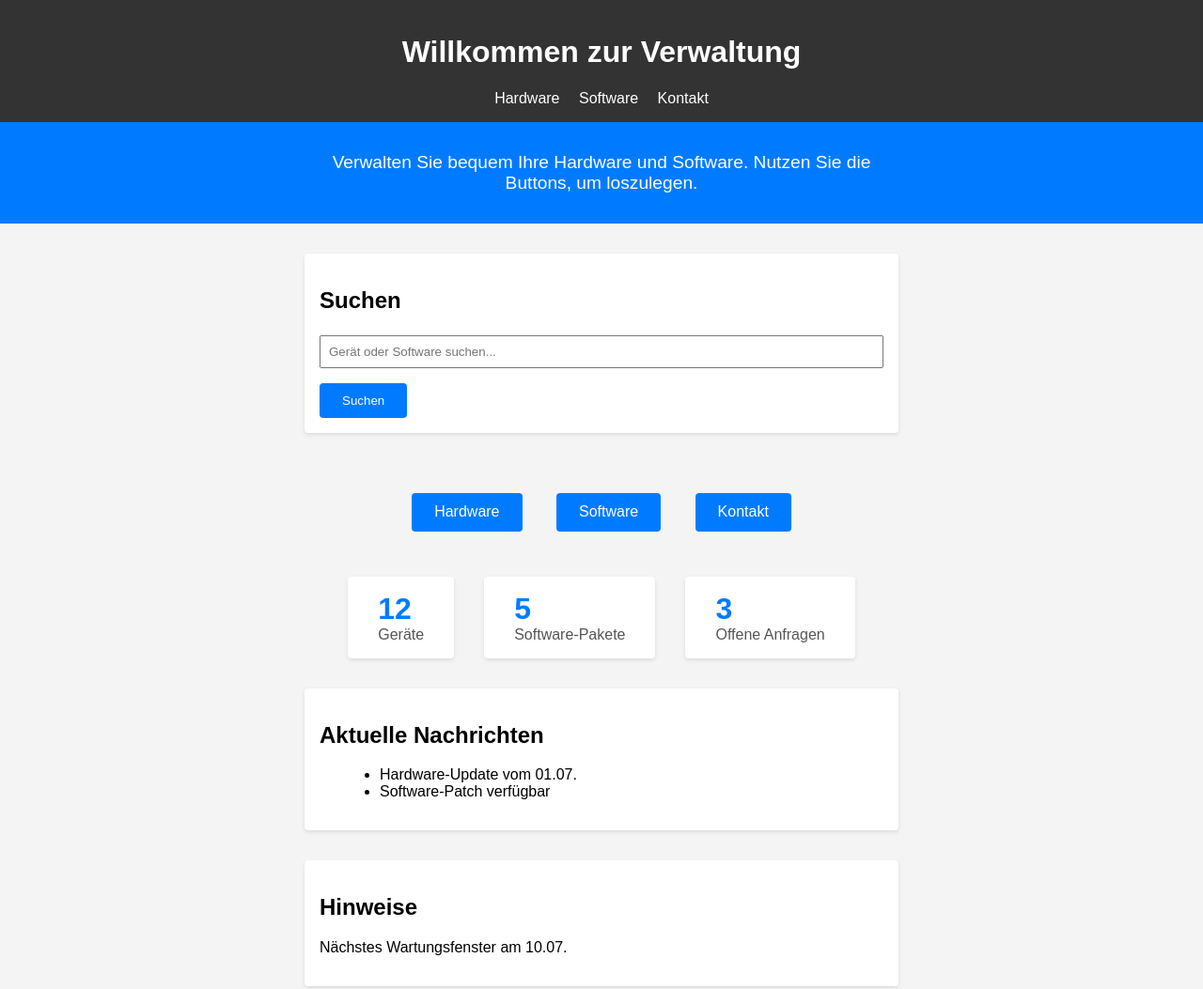
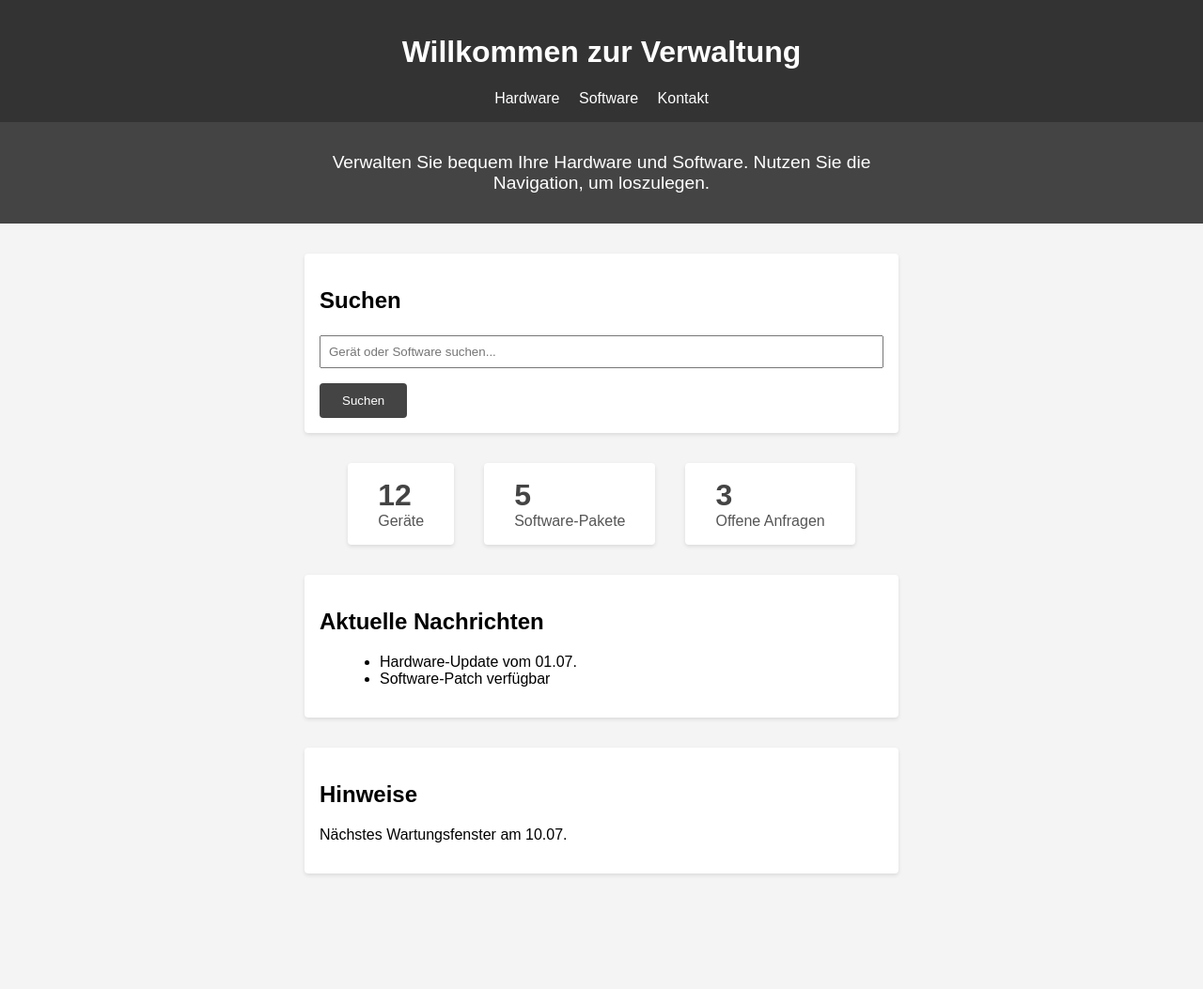
Before and after one commit to Feuder/Test, a website: page index.html in a window 1280 px wide. Shown: the whole page at 94% size. After the commit the page ends 962 px from the top, so only its background shows below. Drawn offline with Linux system fonts and the light colour scheme.

Commit message:
Refine start page styling

```diff
--- a/css/index.css
+++ b/css/index.css
@@ -1,10 +1,6 @@
 /* Zusätzliche Styles für die Startseite */
-.start-container {
-    margin-top: 3rem;
-}
-
 .hero {
-    background-color: #007bff;
+    background-color: #444;
     color: white;
     padding: 2rem 0;
     text-align: center;
@@ -33,7 +29,7 @@
 .stat strong {
     display: block;
     font-size: 2rem;
-    color: #007bff;
+    color: #444;
 }
 
 .stat span {
--- a/css/kontakt.css
+++ b/css/kontakt.css
@@ -1,6 +1,6 @@
 /* Styles für die Kontakt-Seite */
 a {
-    color: #007bff;
+    color: #444;
 }
 
 a:hover {
--- a/css/style.css
+++ b/css/style.css
@@ -51,7 +51,7 @@ input {
 button {
     margin-top: 1rem;
     padding: 0.7rem 1.5rem;
-    background-color: #007bff;
+    background-color: #444;
     color: white;
     border: none;
     border-radius: 4px;
@@ -59,7 +59,7 @@ button {
 }
 
 button:hover {
-    background-color: #0056b3;
+    background-color: #222;
 }
 
 #hardwareTable {
@@ -80,25 +80,7 @@ button:hover {
 }
 
 /* Startseite */
-.start-container {
-    max-width: 600px;
-    margin: 2rem auto;
-    text-align: center;
-}
 
-.nav-button {
-    display: inline-block;
-    margin: 1rem;
-    padding: 0.7rem 1.5rem;
-    background-color: #007bff;
-    color: white;
-    text-decoration: none;
-    border-radius: 4px;
-}
-
-.nav-button:hover {
-    background-color: #0056b3;
-}
 
 /* Zusätzliche Bereiche auf der Startseite */
 .search,
--- a/index.html
+++ b/index.html
@@ -18,7 +18,7 @@
     </header>
     <main>
         <section class="hero">
-            <p>Verwalten Sie bequem Ihre Hardware und Software. Nutzen Sie die Buttons, um loszulegen.</p>
+            <p>Verwalten Sie bequem Ihre Hardware und Software. Nutzen Sie die Navigation, um loszulegen.</p>
         </section>
         <section class="search">
             <h2>Suchen</h2>
@@ -26,11 +26,6 @@
                 <input type="text" id="searchQuery" placeholder="Gerät oder Software suchen...">
                 <button type="submit">Suchen</button>
             </form>
-        </section>
-        <section class="start-container">
-            <a class="nav-button" href="hardware.html">Hardware</a>
-            <a class="nav-button" href="software.html">Software</a>
-            <a class="nav-button" href="kontakt.html">Kontakt</a>
         </section>
         <section class="stats">
             <div class="stat">
```
